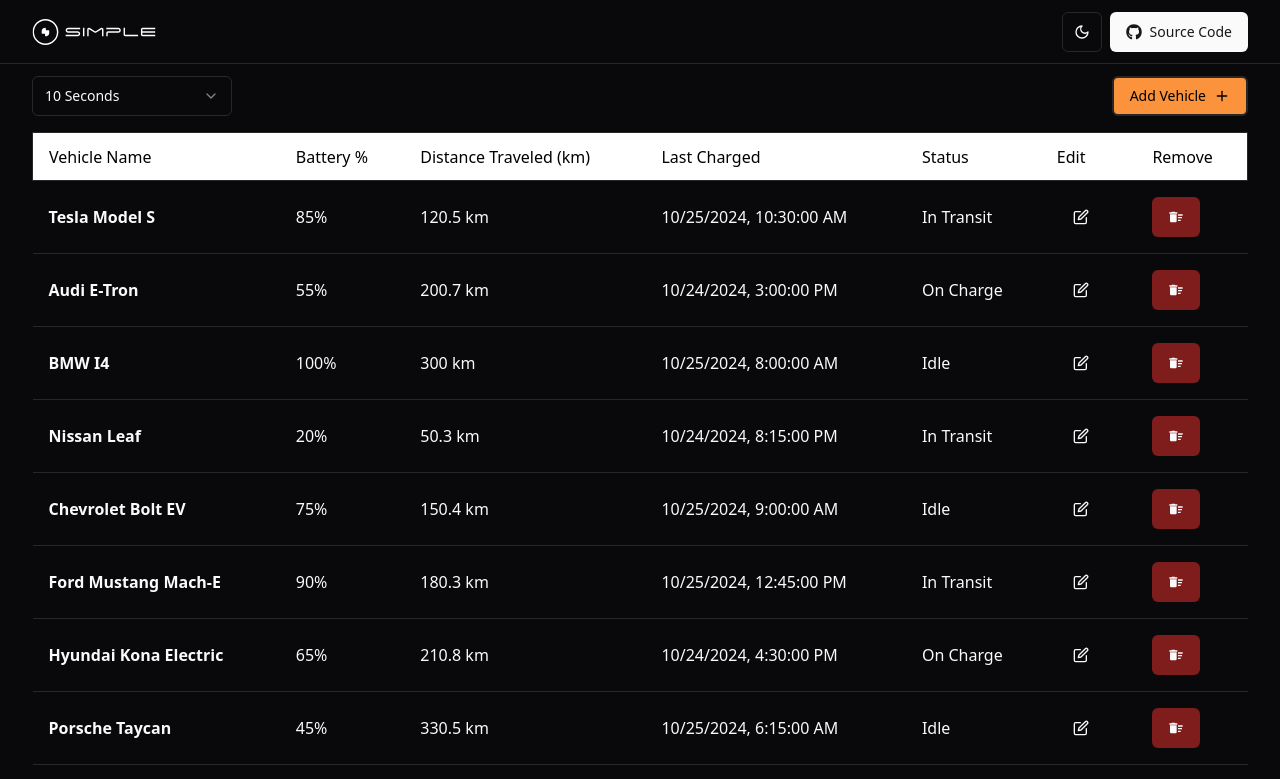
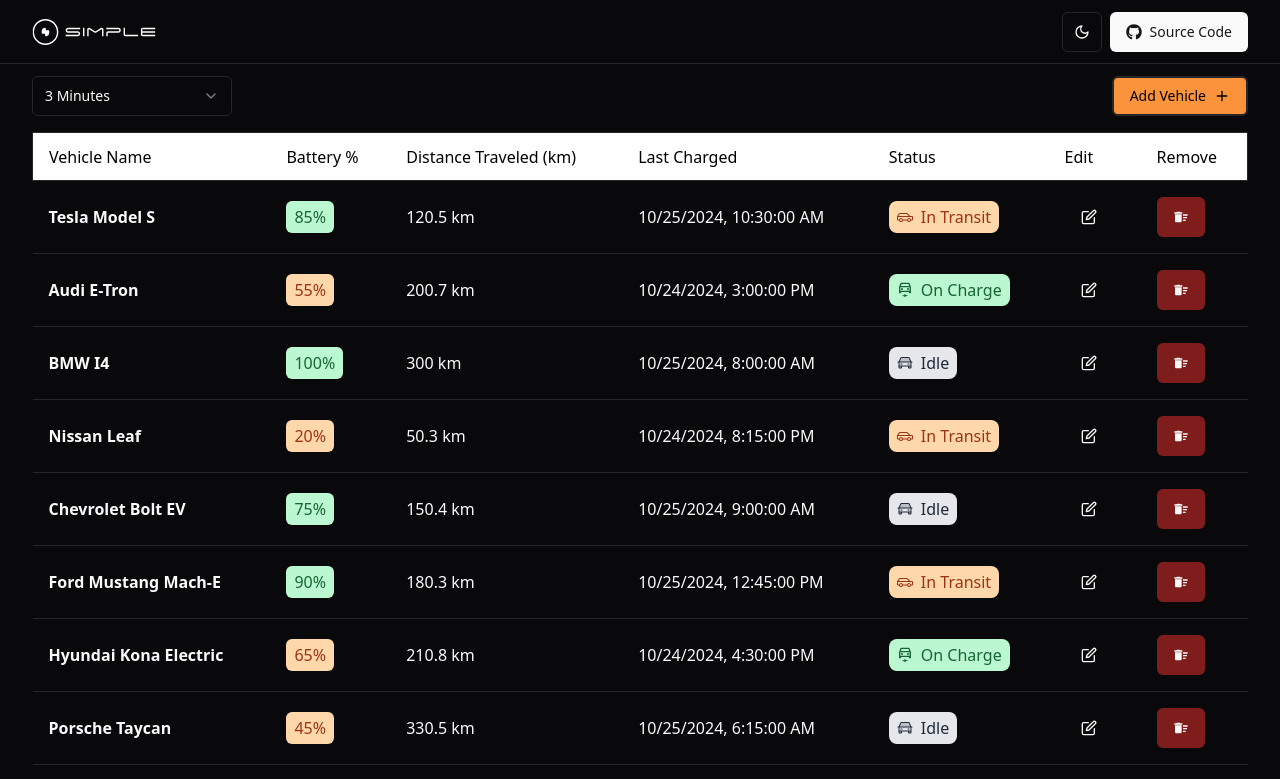
Before and after one commit to shivbilgundi11/simpleEnergy-fe-challenge, a React (Vite) app: page / in a window 1280 px wide. Shown: the top 779 px of the page. Built offline with nearby package versions, Linux system fonts and the light colour scheme.

Commit message:
ui: displayed battery and vehicle status with dynamic styles

```diff
--- /dev/null
+++ b/src/components/displayers/display-battery.tsx
@@ -0,0 +1,17 @@
+export function DisplayBattery({ batteryStatus }: { batteryStatus: number }) {
+  let batteryClass;
+
+  if (batteryStatus <= 15) {
+    batteryClass = 'bg-red-200 text-red-800';
+  } else if (batteryStatus <= 65) {
+    batteryClass = 'bg-orange-200 text-orange-800';
+  } else {
+    batteryClass = 'bg-green-200 text-green-800';
+  }
+
+  return (
+    <p className={`w-max rounded-md p-[4px] px-2 font-medium ${batteryClass}`}>
+      {batteryStatus}%
+    </p>
+  );
+}
--- /dev/null
+++ b/src/components/displayers/display-status.tsx
@@ -0,0 +1,27 @@
+import { MdOutlineElectricCar } from 'react-icons/md';
+import { PiCarDuotone, PiCarProfile } from 'react-icons/pi';
+
+export function DisplayVehStatus({ vehicleStatus }: { vehicleStatus: string }) {
+  if (vehicleStatus === 'On Charge') {
+    return (
+      <p className='inline-flex items-center justify-center gap-x-2 rounded-lg bg-green-200 p-1 px-2 font-medium text-green-800'>
+        <MdOutlineElectricCar />
+        {vehicleStatus}
+      </p>
+    );
+  }
+
+  if (vehicleStatus === 'Idle') {
+    return (
+      <p className='inline-flex items-center justify-center gap-x-2 rounded-lg bg-gray-200 p-1 px-2 font-medium text-gray-800'>
+        <PiCarDuotone /> {vehicleStatus}
+      </p>
+    );
+  }
+
+  return (
+    <p className='inline-flex items-center justify-center gap-x-2 rounded-lg bg-orange-200 p-1 px-2 font-medium text-orange-800'>
+      <PiCarProfile /> {vehicleStatus}
+    </p>
+  );
+}
--- a/src/components/info-table.tsx
+++ b/src/components/info-table.tsx
@@ -14,6 +14,8 @@
 import { useContext } from 'react';
 import { FleetContext } from '@/context/store';
 import EditVehicle from './edit-vehicle';
+import { DisplayBattery } from './displayers/display-battery';
+import { DisplayVehStatus } from './displayers/display-status';
 
 export default function InfoTable({ data }: { data: VehicleType[] }) {
   const { dispatch } = useContext(FleetContext);
@@ -32,19 +34,22 @@
       <TableBody>
         {data &&
           data.map((vehicle) => (
-            <TableRow
-              key={vehicle.id}
-              className={vehicle.batteryPercentage < 15 ? 'bg-red-200' : ''}
-            >
+            <TableRow key={vehicle.id}>
               <TableCell className='font-bold capitalize'>
                 {vehicle.name}
               </TableCell>
-              <TableCell>{vehicle.batteryPercentage}%</TableCell>
-              <TableCell>{vehicle.totalDistance} km</TableCell>
               <TableCell>
+                <DisplayBattery batteryStatus={vehicle?.batteryPercentage} />
+              </TableCell>
+              <TableCell className='font-medium'>
+                {vehicle.totalDistance} km
+              </TableCell>
+              <TableCell className='font-medium'>
                 {new Date(vehicle.lastChargeTime).toLocaleString()}
               </TableCell>
-              <TableCell className='font-medium'>{vehicle.status}</TableCell>
+              <TableCell>
+                <DisplayVehStatus vehicleStatus={vehicle?.status} />
+              </TableCell>
               <TableCell>
                 <EditVehicle vehicleId={vehicle.id} />
               </TableCell>
--- a/src/context/store.ts
+++ b/src/context/store.ts
@@ -36,6 +36,6 @@
   state: FleetState;
   dispatch: Dispatch<Action>;
 }>({
-  state: { vehicles: [], simulationTime: 4000 },
+  state: { vehicles: [], simulationTime: 180000 },
   dispatch: () => {},
 });
--- a/src/providers/fleet-context-provider.tsx
+++ b/src/providers/fleet-context-provider.tsx
@@ -37,7 +37,7 @@
 
 const initialState: FleetState = {
   vehicles: vehicles,
-  simulationTime: 10000,
+  simulationTime: 180000,
 };
 
 const reducerFunct = (state: FleetState, action: Action): FleetState => {
```
